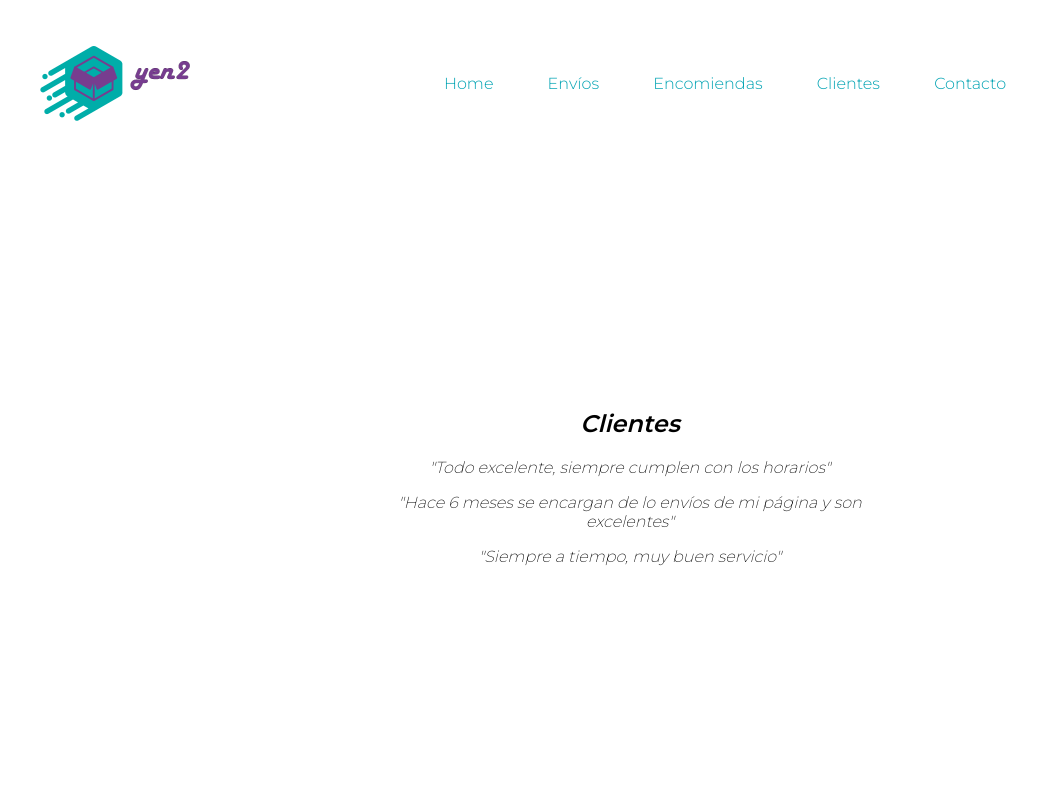
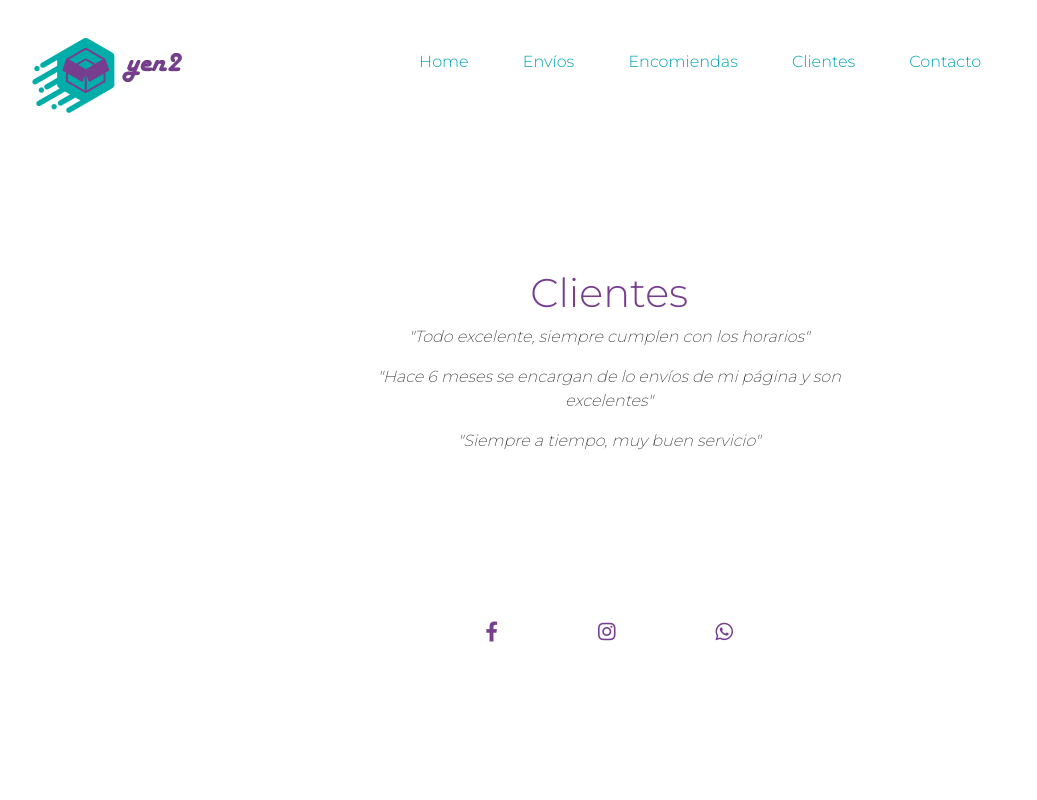
Before and after one commit to marilinasch/coder-html, a website: page pages/clientes.html in a window 1280 px wide. Shown: the top 800 px of the page, without its empty margins (18-1055 px from the left). Drawn offline with nearby package versions, Linux system fonts and the light colour scheme.

Commit message:
correciones

```diff
--- a/pages/clientes.html
+++ b/pages/clientes.html
@@ -1,9 +1,11 @@
 <!DOCTYPE html>
-<html lang="en">
+<html lang="es">
     <head>
         <meta charset="UTF-8">
         <meta http-equiv="X-UA-Compatible" content="IE=edge">
         <meta name="viewport" content="width=device-width, initial-scale=1.0">
+         <!-- bootstrap-->
+         <link href="https://cdn.jsdelivr.net/npm/bootstrap@5.1.3/dist/css/bootstrap.min.css" rel="stylesheet" integrity="sha384-1BmE4kWBq78iYhFldvKuhfTAU6auU8tT94WrHftjDbrCEXSU1oBoqyl2QvZ6jIW3" crossorigin="anonymous">
         <!-- Google Fonts-->
         <link rel="preconnect" href="https://fonts.googleapis.com">
         <link rel="preconnect" href="https://fonts.gstatic.com" crossorigin>
@@ -48,8 +50,8 @@
          <main>
 
             <div class="cont-client">
+                <h1>Clientes</h1>
                  <section class="resena">
-                        <h2>Clientes</h2>
                      <p>"Todo excelente, siempre cumplen con  los horarios"</p>
                      <p>"Hace 6 meses se encargan de lo envíos de mi página y son excelentes"</p>
                      <p>"Siempre a tiempo, muy buen servicio"</p>
@@ -60,10 +62,12 @@
 
 
         <footer>
-                <a href="https://m.facebook.com/"><i class="fab fa-facebook-f"></i></a>
-                <a href="https://www.instagram.com/"><i class="fab fa-instagram"></i></a>
-                <a href="https://web.whatsapp.com/"><i class="fab fa-whatsapp"></i></a>
+            <a href="https://m.facebook.com/" target="_blank"><i class="fab fa-facebook-f"></i></a>
+            <a href="https://www.instagram.com/" target="_blank"><i class="fab fa-instagram"></i></a>
+            <a href="https://wa.me/009878001?text=Hola!%20quiero%20mas%20info"target="_blank"><i class="fab fa-whatsapp"></i></a>
         </footer>
+            <script src="https://cdn.jsdelivr.net/npm/@popperjs/core@2.10.2/dist/umd/popper.min.js" integrity="sha384-7+zCNj/IqJ95wo16oMtfsKbZ9ccEh31eOz1HGyDuCQ6wgnyJNSYdrPa03rtR1zdB" crossorigin="anonymous"></script>
+            <script src="https://cdn.jsdelivr.net/npm/bootstrap@5.1.3/dist/js/bootstrap.min.js" integrity="sha384-QJHtvGhmr9XOIpI6YVutG+2QOK9T+ZnN4kzFN1RtK3zEFEIsxhlmWl5/YESvpZ13" crossorigin="anonymous"></script>
 
     </body>
 </html>
--- a/scss/_variables.scss
+++ b/scss/_variables.scss
@@ -7,7 +7,7 @@ $color-secondary: #00a3b3;
 
 
 $smallBP: 480px;
-$mediumBP: 768px;
+$mediumBP: 900px;
 $largeBP: 960px;
 $wideBP: 1200px;
 
--- a/scss/main.scss
+++ b/scss/main.scss
@@ -2,11 +2,10 @@
 
 
 body {
-    width: 100%;
+    width: 98%;
     font-family: 'Montserrat', sans-serif;
     font-size: 1em;
     font-weight: 300;
-
     display: grid;
     grid-template-areas:
     "header"
@@ -21,12 +20,11 @@ header {
 }
 main {
     grid-area: main;
-    padding: 100px;
-    margin-bottom: 300px;
 
 }
 
 footer {
+    margin-top: 10%;
     grid-area: footer;
     height: 80px;
     display: flex;
@@ -50,31 +48,32 @@ nav {
     flex-direction: row-reverse;
     padding: 50px;
     margin-bottom: 10%;
+    ul li {
+        display: inline;
+        list-style: none;
+        margin: 25px;
+        a{
+            display: inline;
+            list-style: none;
+            color: $color-secondary;
+            text-decoration: none;
+            &:hover {
+              padding: 10px;
+              background-color: $color-main;
+              border-radius: 15px;
+            }
+        }
+    }
+}
 
+    form {
+
+        padding: 100px;
 
     }
 
 
-ul li a {
 
-    display: inline;
-    list-style: none;
-    color: $color-secondary;
-     text-decoration: none;
-
-}
-ul li a:hover {
-    padding: 10px;
-    background-color: $color-main;
-    border-radius: 15px;
-
-}
-
-ul li {
-    display: inline;
-    list-style: none;
-    margin: 25px;
-}
 
 
 
@@ -103,10 +102,12 @@ ul li {
     }
 
     section{
+        text-align: center;
         margin-left: auto;
         margin-right: auto;
         width: 500px;
-        margin-bottom: 5%;
+        margin-bottom: 1%;
+
 
 
     }
@@ -145,7 +146,8 @@ ul li {
     text-align: center;
 }
 .cont-client{
-    margin-top: -10px;
+    text-align: center;
+    margin-top: -20px;
 
 
 }
@@ -172,15 +174,14 @@ label #cancel{
 }
 
 @include breakpoint(medium){
-    nav ul li a{
-        font-size: 17px;
+    body {
+            width: 98%;
+
     }
-    label #btn{
-        display: block;
-    }
-    ul{
+    nav {
+        ul {
             position: fixed;
-        width: 100%;
+            width: 100vw;
             height: 100vh;
             background-color: white;
             margin-top: 80px;
@@ -188,16 +189,23 @@ label #cancel{
             left: -100%;
             transition: all .5s;
             text-align: center;
-    }
-    nav ul li{
+            li{
                 display: block;
                 margin: 50px, 0;
                 line-height: 30px;
-
-    }
-   nav ul li a {
+                a {
+                    font-size: 17px;
                     font-size: 20px;
                 }
+            }
+        }
+    }
+
+    label #btn{
+        display: block;
+    }
+
+
 
 
     #check:checked ~ ul {
```
Also changed, not shown: index.html (+8 -4 lines), pages/contacto.html (+6 -10 lines), pages/encomiendas.html (+8 -5 lines), pages/envios.html (+8 -4 lines), css/main.css. Lines whose indentation alone changed are shown as unchanged.
